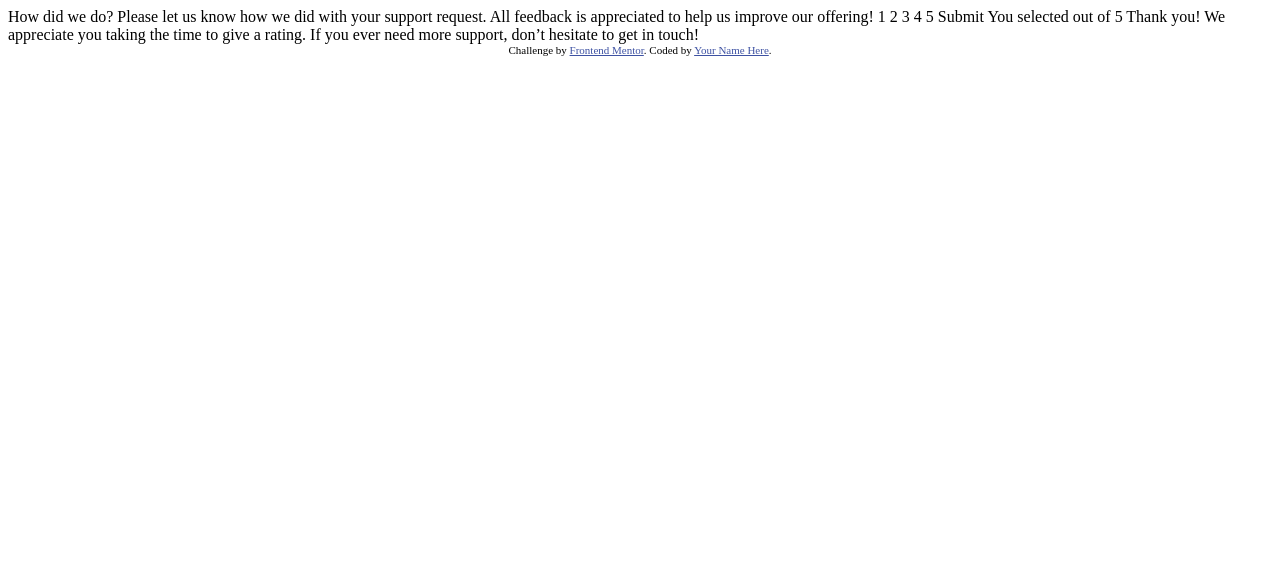
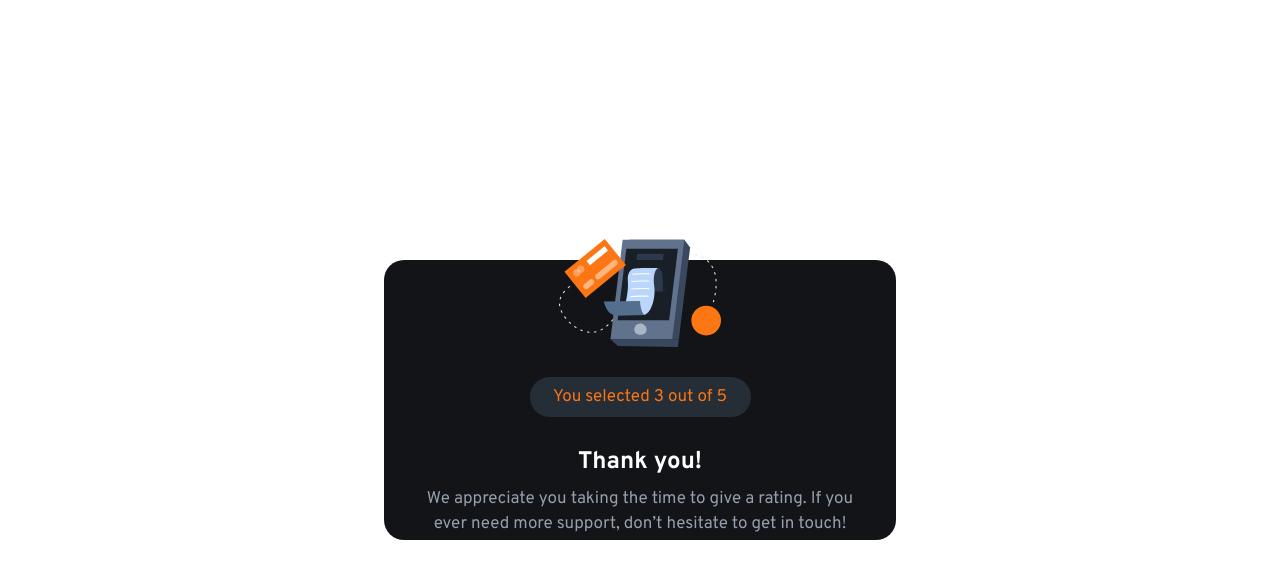
Before and after one commit to migmcc/interactive-rating-component-main, a plain HTML site: page index.html in a window 1280 px wide. Drawn offline with Linux system fonts and the light colour scheme.

Commit message:
css done

```diff
--- a/index.html
+++ b/index.html
@@ -9,41 +9,58 @@
   <title>Frontend Mentor | Interactive rating component</title>
 
   <!-- Feel free to remove these styles or customise in your own stylesheet 👍 -->
-  <style>
-    .attribution { font-size: 11px; text-align: center; }
-    .attribution a { color: hsl(228, 45%, 44%); }
-  </style>
+  <link rel="stylesheet" href="style.css">
+
 </head>
 <body>
 
   <!-- Rating state start -->
+<section class="start active">
+  <div class="container">
+    <div class="img circle">
+      <img src="/images/icon-star.svg" alt="star">
+    </div>
+    <h1>How did we do?</h1>
+    <p>Please let us know how we did with your support request. All feedback is appreciated to help us improve our offering!</p>
+    <div class="rating">
+      <ul>
+        <li class="circle"><a>1</a></li>
+        <li class="circle"><a>2</a></li>
+        <li class="circle"><a>3</a></li>
+        <li class="circle"><a>4</a></li>
+        <li class="circle"><a>5</a></li>
+      </ul>
+    </div>
+    <button type="submit">Submit</button>
+  </div>
+</section>
 
-  How did we do?
+<!-- Rating state end -->
 
-  Please let us know how we did with your support request. All feedback is appreciated
-  to help us improve our offering!
+<!-- Thank you state start -->
+<section class="end">
+  <div class="container container-b">
+    <img src="/images/illustration-thank-you.svg" alt="thank-you">
+    <div class="reply">
+      <p>You selected <span>3</span> out of 5</p>
+    </div>
+    <h1>Thank you!</h1>
+    <p>We appreciate you taking the time to give a rating. If you ever need more support, don’t hesitate to get in touch!</p>
+  </div>
+</section>
 
-  1 2 3 4 5
 
-  Submit
 
-  <!-- Rating state end -->
 
-  <!-- Thank you state start -->
 
-  You selected <!-- Add rating here --> out of 5
-
-  Thank you!
-
-  We appreciate you taking the time to give a rating. If you ever need more support,
-  don’t hesitate to get in touch!
 
   <!-- Thank you state end -->
 
 
-  <div class="attribution">
+  <!-- <div class="attribution">
     Challenge by <a href="https://www.frontendmentor.io?ref=challenge" target="_blank">Frontend Mentor</a>.
     Coded by <a href="#">Your Name Here</a>.
-  </div>
+  </div> -->
+  <script src="/main.js"></script>
 </body>
 </html>
--- /dev/null
+++ b/style.css
@@ -0,0 +1,122 @@
+@import url('https://fonts.googleapis.com/css2?family=Overpass:wght@400;700&display=swap');
+
+* {
+    margin: 0;
+    padding: 0;
+    box-sizing: border-box;
+    font-family: 'Overpass', sans-serif;
+    /* background-color: var(--col-Very-Dark-Blue); */
+}
+
+/* Colors */
+
+:root {
+    --col-Orange: hsl(25, 97%, 53%);
+    --col-White: hsl(0, 0%, 100%);
+    --col-Light-Grey: hsl(217, 12%, 63%);
+    --col-Medium-Grey: hsl(216, 12%, 54%);
+    --col-Dark-Blue: hsl(213, 19%, 18%);
+    --col-Very-Dark-Blue: hsl(216, 12%, 8%);
+}
+
+section {
+    display: flex;
+    align-items: center;
+    justify-content: center;
+    width: 100%;
+    height: 100vh;
+}
+
+.container {
+    width: 40%;
+    height: 35%;
+    background-color: var(--col-Very-Dark-Blue);
+    color: var(--col-White);
+    border-radius: 20px;
+    padding: 35px;
+}
+.active {
+    display: none;
+}
+.circle {
+    background-color: var(--col-Dark-Blue);
+    padding: 2rem;
+    width: 40px;
+    height: 40px;
+    display: flex;
+    align-items: center;
+    justify-content: center;
+    border-radius: 50%;
+}
+.container .img {
+    margin-bottom: 25px;
+}
+.container h1 {
+    margin-bottom: 10px;
+    font-weight: 700;
+}
+.container p {
+    font-size: 15px;
+    color: var(--col-Light-Grey);
+    margin-bottom: 25px;
+    font-weight: 400;
+}
+.rating {
+    margin-bottom: 25px;
+}
+.rating ul {
+    display: flex;
+    justify-content: space-between;
+}
+.rating ul li {
+    cursor: pointer;
+}
+.rating ul li a {
+    color: var(--col-Light-Grey);
+}
+.container button {
+    width: 100%;
+    background-color: var(--col-Orange);
+    color: var(--col-White);
+    font-size: 20px;
+    font-weight: 400;
+    letter-spacing: 2px;
+    text-transform: uppercase;
+    height: 55px;
+    border-radius: 30px;
+    text-align: center;
+    border: none;
+}
+
+/* thank you card */
+
+.container-b {
+    display: flex;
+    flex-direction: column;
+    align-items: center;
+    justify-content: center;
+}
+.container-b img {
+    margin-bottom: 30px;
+}
+.container-b .reply {
+    background-color: var(--col-Dark-Blue);
+    width: 50%;
+    height: 40px;
+    text-align: center;
+    margin-bottom: 30px;
+    padding: 8px;
+    border-radius: 30px;
+}
+.container-b .reply p {
+    color: var(--col-Orange)
+}
+.container-b h1 {
+    font-weight: 700;
+}
+.container-b p {
+    line-height: 25px;
+    font-size: 17px;
+    text-align: center;
+    font-weight: 400;
+}
```
Also changed, not shown: main.js (added).
